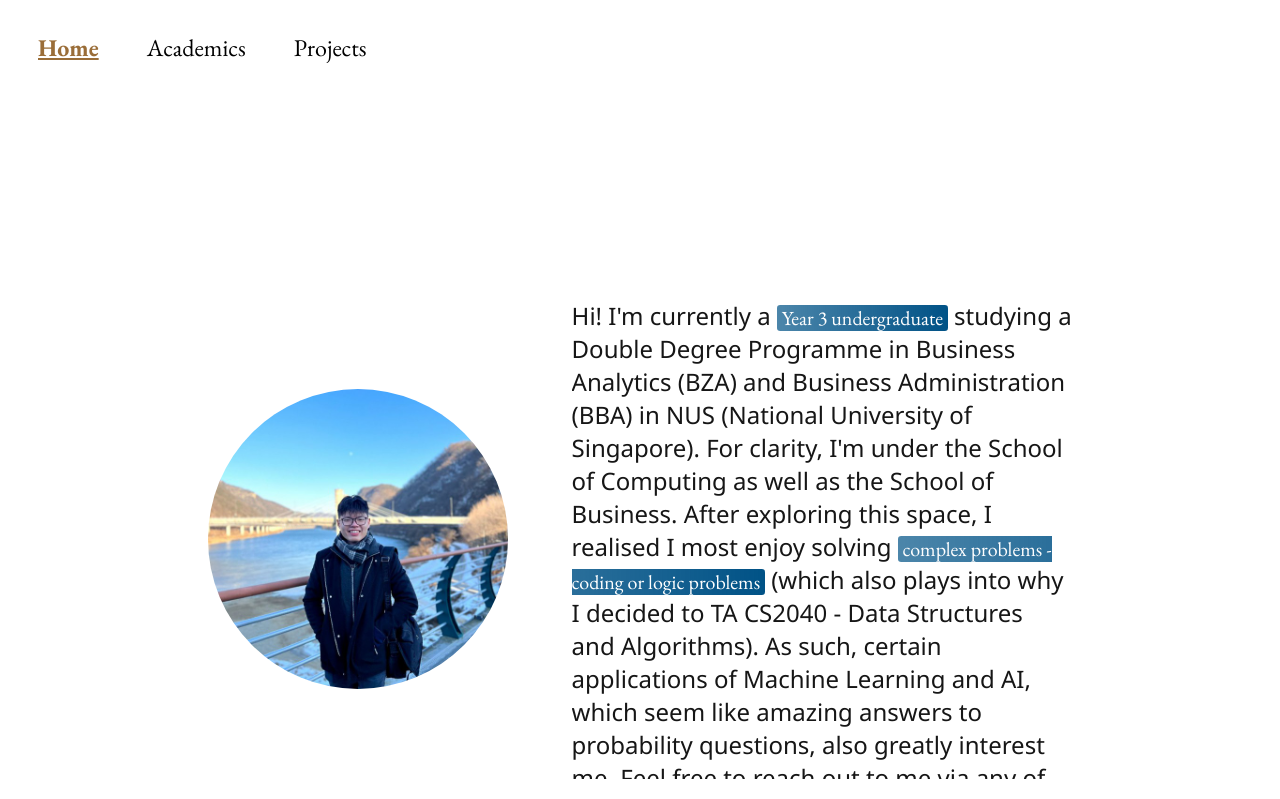
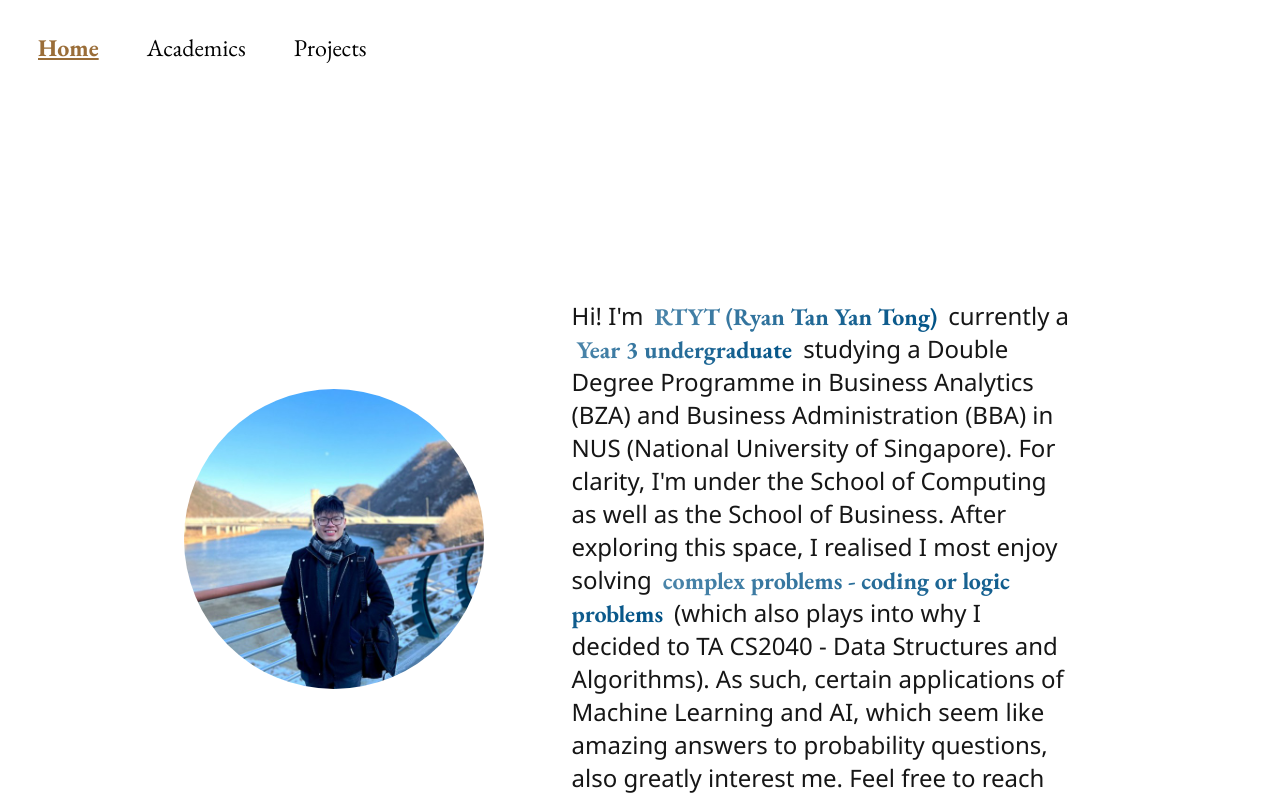
Before and after one commit to RyanTYT/RTYT, a Next.js app: page / in a window 1280 px wide. Shown: the top 799 px of the page. Built offline with nearby package versions, Linux system fonts and the light colour scheme.

Commit message:
Updaed styling and added name

```diff
--- a/src/components/Home/old/aboutMe.module.css
+++ b/src/components/Home/old/aboutMe.module.css
@@ -25,6 +25,8 @@
     font-size: 1.5em;
     color: var(--dark-word-color);
     overflow-y: auto;
+
+    padding: 1.5rem;
 }
 
 @keyframes highlight {
--- a/src/data/aboutMe.tsx
+++ b/src/data/aboutMe.tsx
@@ -14,26 +14,19 @@ export const aboutMeStr = `
                 background: linear-gradient(to right, var(--important-translucent), var(--important) 50%, transparent 50%); /* Gradient from yellow to transparent */
                 background-size: 200% 50%; /* Double the width of the background for animation */
                 background-position: 100% 50%; /* Start at the right */
-                animation: highlight 2s ease-in-out forwards; /* Infinite animation loop */
-                color: var(--flip-font-color);
                 padding: 0rem 0.3rem;
                 border-radius: 0.2rem;
+
+                color: transparent;
+                background-clip: text;
+                font-size: 1.5rem;
+                font-weight: 700;
+
+                animation: highlight 2s forwards; /* Infinite animation loop */
             }
 
-            <style>
-    @keyframes highlight {
-        0% {
-            background-position: 100% 0; /* Start at the right */
-        }
-        100% {
-            background-position: 0 0; /* End at the left */
-        }
-    }
-
-</style>
-
         </style>
-				Hi! I'm currently a <span class="impt highlighted">Year 3 undergraduate</span> studying a Double Degree Programme
+				Hi! I'm <span class="impt highlighted">RTYT (Ryan Tan Yan Tong)</span> currently a <span class="impt highlighted">Year 3 undergraduate</span> studying a Double Degree Programme
                 in Business Analytics (BZA) and Business Administration (BBA) in NUS
 				(National University of Singapore). For clarity, I'm under the School of
                 Computing as well as the School of Business. After exploring this space, I
@@ -41,5 +34,5 @@ export const aboutMeStr = `
                 (which also plays into why I decided to TA CS2040 - Data Structures and
                 Algorithms). As such, certain applications of Machine Learning and AI, which
                 seem like amazing answers to probability questions, also greatly interest me.
-				Feel free to reach out to me via any of the links at the bottom!"
+				Feel free to reach out to me via any of the links at the bottom!
 `;
```
